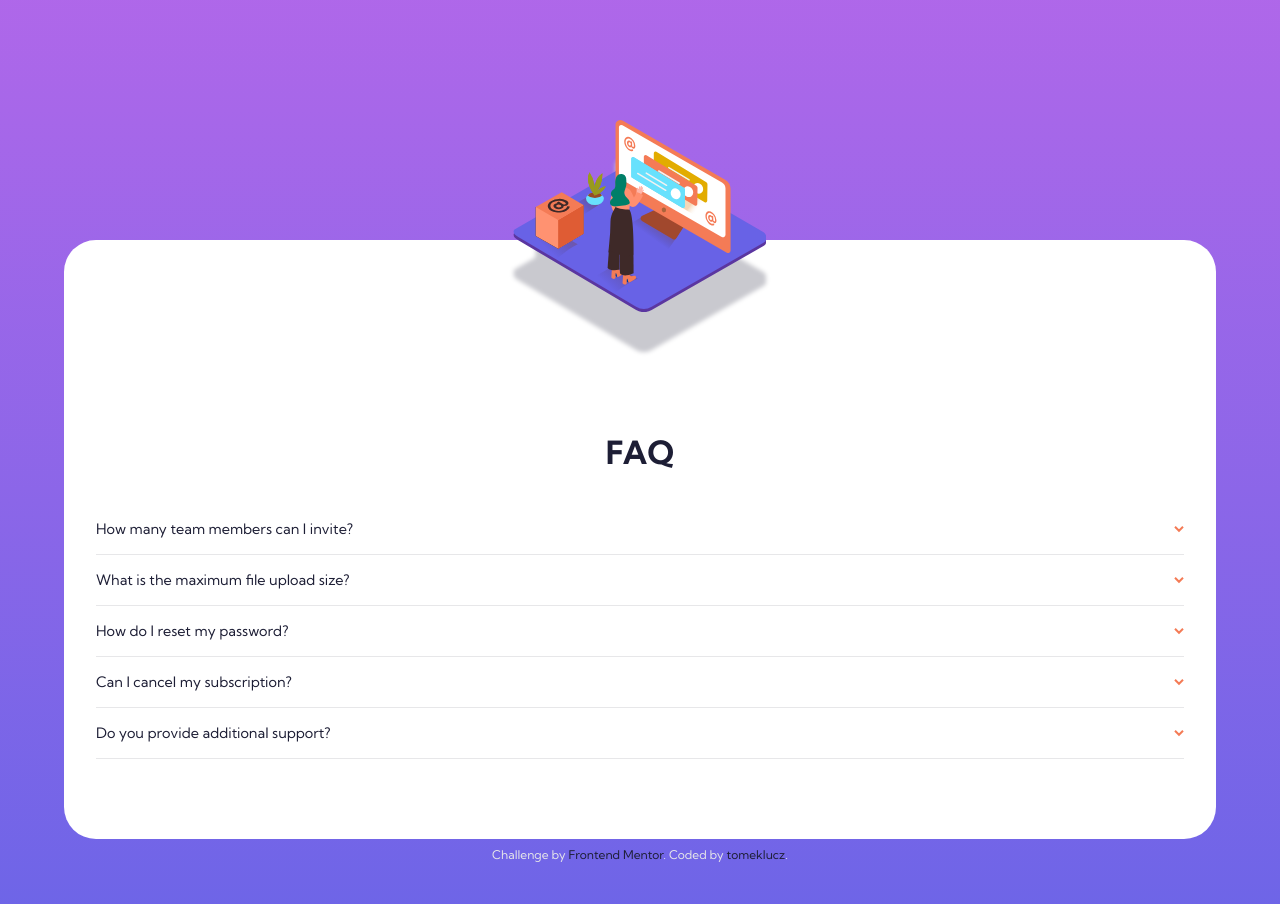
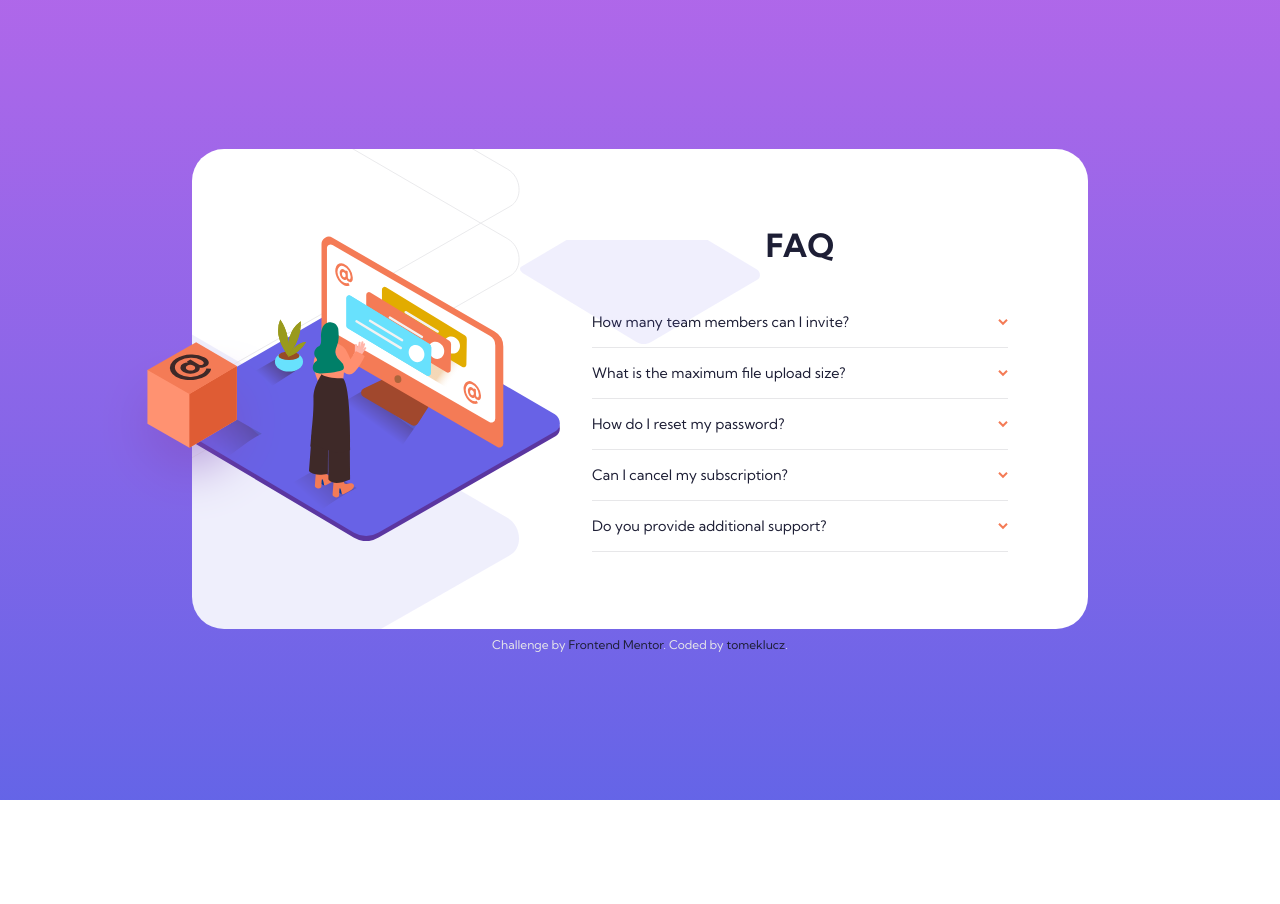
Before and after one commit to tomeklucz/FM-FAQ-accordion-card, a plain HTML site: page index.html in a window 1280 px wide. After the commit the page ends 800 px from the top, so only its background shows below. Drawn offline with Linux system fonts and the light colour scheme.

Commit message:
almost done

```diff
--- a/index.html
+++ b/index.html
@@ -18,12 +18,26 @@
   <body>
     <main>
       <img
+        class="img-desktop-box"
+        src="/images/illustration-box-desktop.svg"
+        alt=""
+      />
+      <img
         class="img-mobile"
         src="/images/illustration-woman-online-mobile.svg"
-        alt="woman standing in front of TV"
+        alt=""
       />
-      <h1>FAQ</h1>
+      <img src="images/bg-pattern-mobile.svg" alt="" class="bg-mobile" />
+      <div class="img-desktop-container">
+        <img
+          class="img-desktop"
+          src="/images/illustration-woman-online-desktop.svg"
+          alt=""
+        />
+      </div>
+
       <div class="accordion">
+        <h1>FAQ</h1>
         <div class="accordion-item">
           <button aria-expanded="false" class="btn">
             <span class="accordion-title"
--- a/style.css
+++ b/style.css
@@ -59,6 +59,7 @@ footer a:hover {
 h1 {
   font-size: 2rem;
   text-align: center;
+  margin-bottom: 2rem;
 }
 
 .img-mobile {
@@ -67,11 +68,18 @@ h1 {
   left: 50%;
   transform: translateX(-50%);
   height: 12rem;
-  filter: drop-shadow(0px 40px 2px hsl(240, 6%, 80%));
 }
 
-.accordion {
-  margin-top: 2rem;
+.bg-mobile {
+  position: absolute;
+  top: 15rem;
+  left: 50%;
+  transform: translateX(-50%);
+}
+
+.img-desktop-container,
+.img-desktop-box {
+  display: none;
 }
 
 .accordion .accordion-item {
@@ -79,6 +87,7 @@ h1 {
 }
 
 .accordion button {
+  color: var(--text-color-very-dark-grayish-blue);
   text-align: left;
   width: 100%;
   padding: 1rem 0;
@@ -87,14 +96,14 @@ h1 {
   font-family: inherit;
   font-size: 1.2em;
   border: none;
-  outline: none;
-  background: none;
+  background: inherit;
   display: flex;
   justify-content: space-between;
   align-items: center;
 }
 
-.accordion button[aria-expanded="true"] {
+.accordion button[aria-expanded="true"],
+.accordion button:focus {
   font-weight: 700;
 }
 
@@ -119,6 +128,7 @@ h1 {
 }
 
 .content p {
+  color: var(--text-color-dark-grayish-blue);
   line-height: 1.5;
   margin-bottom: 1rem;
 }
@@ -130,3 +140,57 @@ h1 {
   margin-bottom: 0.5rem;
   transition: all 200ms linear;
 }
+
+@media (min-width: 1200px) {
+  body {
+    display: flex;
+    flex-direction: column;
+    justify-content: center;
+    align-items: center;
+  }
+  main {
+    width: 70vw;
+    height: 30rem;
+    margin: 0;
+    padding: 0;
+    display: flex;
+    justify-content: space-between;
+    align-items: center;
+    background-image: url(images/bg-pattern-desktop.svg);
+    background-size: 100%;
+    background-repeat: no-repeat;
+    background-position: left -35.5rem bottom -10rem;
+  }
+
+  .img-desktop-container {
+    display: flex;
+    align-items: center;
+    overflow: hidden;
+    height: 100%;
+  }
+
+  .img-desktop {
+    position: relative;
+    max-width: 25rem;
+    left: -2rem;
+  }
+
+  .img-desktop-box {
+    display: block;
+    position: absolute;
+    top: 54%;
+    left: 15vw;
+    transform: translateX(-50%) translateY(-50%);
+    z-index: 1;
+  }
+
+  .img-mobile {
+    display: none;
+  }
+
+  .accordion {
+    width: 50%;
+    padding: 4rem 5rem 4rem 0;
+    flex: 1;
+  }
+}
```
